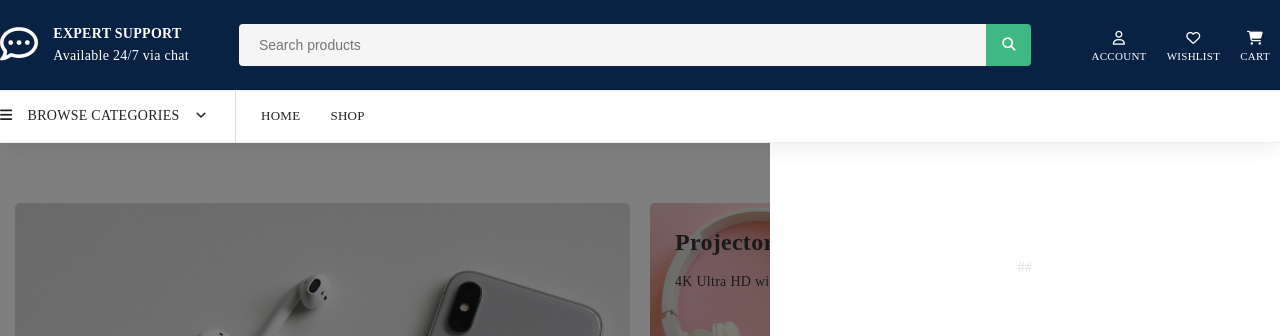
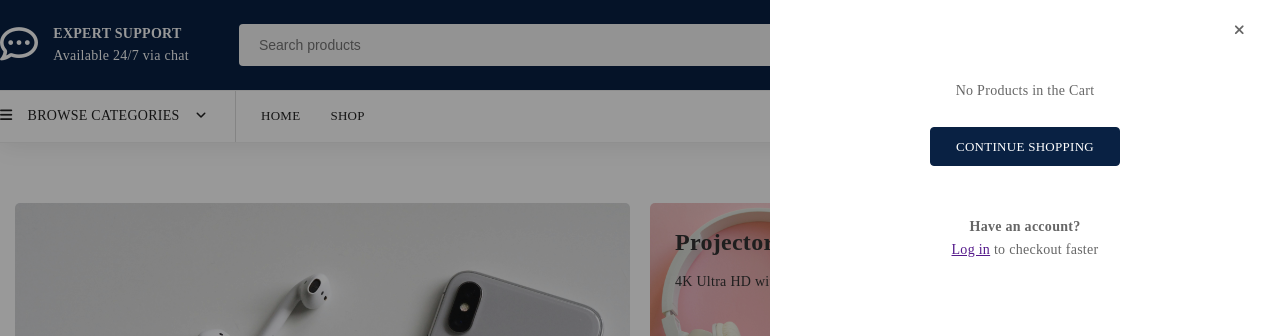
Before and after one commit to Sohila25Akram/Digital-Products-Store, an Angular app: page /cart-menu in a window 1280 px wide. Shown: the top 336 px of the page. Built offline with nearby package versions, Linux system fonts and the light colour scheme.

Commit message:
wrapper cart-menu

```diff
--- a/src/app/shared/cart-menu/cart-menu.component.html
+++ b/src/app/shared/cart-menu/cart-menu.component.html
@@ -1,6 +1,5 @@
-<section id="cart-page">
-  <div class="background"></div>
-  <aside>
+<app-wrapper component="cart">
+  <section id="cart-page">
     <header
       [style.justify-content]="
         productsInCart().length > 0 ? 'space-between' : 'flex-end'
@@ -59,5 +58,5 @@
       </div>
     </div>
     }
-  </aside>
-</section>
+  </section>
+</app-wrapper>
--- a/src/app/shared/cart-menu/cart-menu.component.scss
+++ b/src/app/shared/cart-menu/cart-menu.component.scss
@@ -1,30 +1,4 @@
 #cart-page {
-  position: fixed;
-  top: 0;
-  left: 0;
-  width: 100%;
-  height: 100vh;
-  //   overflow: auto;
-  //   display: flex;
-  //   justify-content: center;
-  //   align-items: center;
-  z-index: 99999999;
-  .background {
-    position: absolute;
-    background-color: #000;
-    width: 100%;
-    height: 100%;
-    opacity: 0.5;
-  }
-  aside {
-    width: 450px;
-    height: 100%;
-    overflow: auto;
-    padding: 0 30px 20px;
-    background-color: #fff;
-    position: absolute;
-    top: 0;
-    right: 0;
   header {
     display: flex;
     justify-content: space-between;
@@ -192,5 +166,5 @@
       }
     }
   }
+  // }
 }
-}
--- a/src/app/shared/cart-menu/cart-menu.component.ts
+++ b/src/app/shared/cart-menu/cart-menu.component.ts
@@ -5,6 +5,7 @@ import { ProductSnapshotComponent } from './product-snapshot/product-snapshot.co
 import { CurrencyPipe } from '@angular/common';
 import { ProductsService } from '../services/products.service';
 import { Product } from '../models/product.model';
+import { WrapperComponent } from '../wrapper/wrapper.component';
 
 @Component({
   selector: 'app-cart-menu',
@@ -14,6 +15,7 @@ import { Product } from '../models/product.model';
     ShippingComponent,
     ProductSnapshotComponent,
     CurrencyPipe,
+    WrapperComponent,
   ],
   templateUrl: './cart-menu.component.html',
   styleUrl: './cart-menu.component.scss',
--- a/src/app/shared/wrapper/wrapper.component.html
+++ b/src/app/shared/wrapper/wrapper.component.html
@@ -1,4 +1,8 @@
-<div class="background" [style.width]="isOpen ? '100%' : '0'"></div>
+<div
+  class="background"
+  [style.width]="isOpen && '100%'"
+  [class.background-cart]="component === 'cart'"
+></div>
 @if(component === 'menu'){
 <div class="close-menu" [class.open]="isOpen" (click)="onClose()">
   <i class="fa-sharp fa-solid fa-xmark"></i>
@@ -8,6 +12,7 @@
   [class.open]="isOpen"
   [class.menu]="component === 'menu'"
   [class.sidebar]="component === 'sidebar'"
+  [class.cart]="component === 'cart'"
 >
   <ng-content />
 </aside>
--- a/src/app/shared/wrapper/wrapper.component.scss
+++ b/src/app/shared/wrapper/wrapper.component.scss
@@ -11,6 +11,13 @@
   display: block;
   @media (min-width: 1024px) {
     display: none;
+  }
+  &.background-cart {
+    width: 100%;
+    @media (min-width: 1024px) {
+      display: block;
+      width: 100%;
+    }
   }
 }
 .close-menu {
@@ -29,6 +36,10 @@
   visibility: hidden;
   transition: all 0.4s ease-in-out;
   z-index: 9999999999999;
+  @media (min-width: 1024px) {
+    left: 0 !important;
+    visibility: hidden !important;
+  }
   &.open {
     left: 320px;
     visibility: visible;
@@ -41,7 +52,6 @@ aside {
   background-color: #fff;
   position: fixed;
   top: 0;
-  left: 0;
   z-index: 9999;
   transform: translateX(-115%);
   &.open {
@@ -54,6 +64,7 @@ aside {
     display: block;
     box-shadow: 0 0 5px rgba(0, 0, 0, 0.3);
     z-index: 9999999999999;
+    left: 0;
     @media (min-width: 1024px) {
       display: none;
     }
@@ -65,6 +76,7 @@ aside {
     border-radius: 5px;
     transition: all 0.3s ease-in-out;
     z-index: 9999999999999;
+    left: 0;
     @media (min-width: 1024px) {
       padding: 25px 30px;
       position: static;
@@ -74,4 +86,11 @@ aside {
       overflow: visible;
     }
   }
+  &.cart {
+    width: 450px;
+    padding: 0 30px 20px;
+    right: 0;
+    z-index: 9999999999;
+    transform: translateX(0);
+  }
 }
--- a/src/app/shop/sidebar/sidebar.component.html
+++ b/src/app/shop/sidebar/sidebar.component.html
@@ -1,5 +1,7 @@
 <div>
-  <button class="close-btn" (click)="closeMenu()">X</button>
+  <button class="close-btn" (click)="closeMenu()">
+    <i class="fa-sharp fa-solid fa-xmark"></i>
+  </button>
   <header>
     <h3>price</h3>
   </header>
--- a/src/app/shop/sidebar/sidebar.component.scss
+++ b/src/app/shop/sidebar/sidebar.component.scss
@@ -8,6 +8,7 @@
   color: #333;
   outline: none;
   text-decoration: none;
+  font-size: 18px;
   cursor: pointer;
   background-color: transparent;
   border: 0;
```
Also changed, not shown: src/app/header/header.component.scss (+0 -44 lines). Lines whose indentation alone changed are shown as unchanged.
